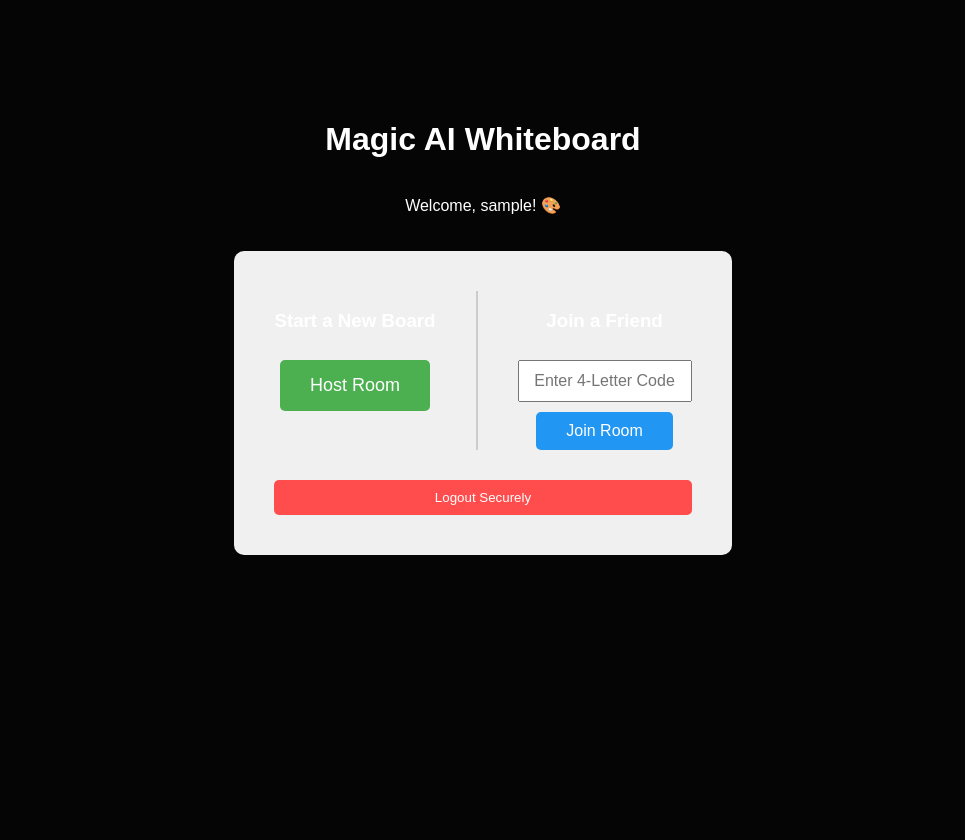
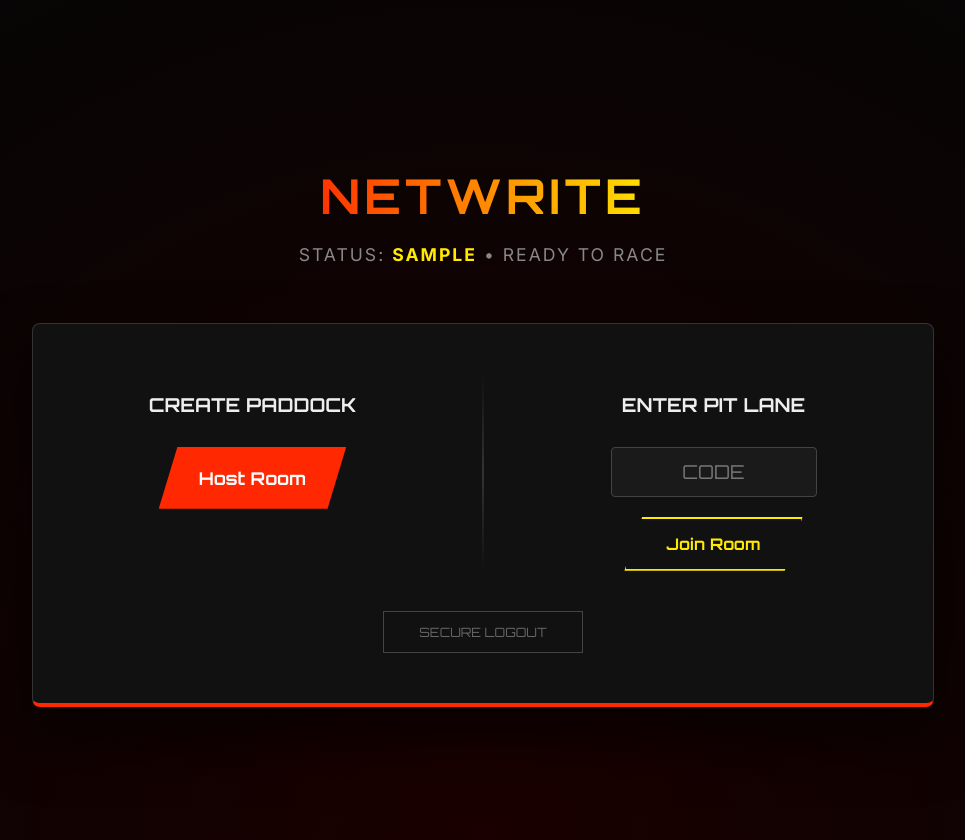
Before and after one commit to sumandashw16/NetWrite, a React (Vite) app in the folder client/: page / in a window 1280 px wide. Shown: the whole page, without its empty margins (157-1122 px from the left). Before the commit the page ends 800 px from the top, so only its background shows below. Built offline with nearby package versions, Linux system fonts and the light colour scheme; no server answers; sample sign-in values are in the browser's storage.

Commit message:
added whiteboard style

```diff
--- /dev/null
+++ b/client/src/components/WhiteboardArea.css
@@ -0,0 +1,156 @@
+/* WhiteboardArea.css */
+
+.dashboard-container {
+  min-height: 100vh;
+  display: flex;
+  flex-direction: column;
+  align-items: center;
+  justify-content: center;
+  background: radial-gradient(circle at bottom, #1a0000 0%, #050505 100%);
+  color: white;
+  padding: 20px;
+}
+
+.dashboard-header {
+  text-align: center;
+  margin-bottom: 40px;
+}
+
+.dashboard-header h1 {
+  font-family: 'Orbitron', sans-serif;
+  font-size: 3rem;
+  letter-spacing: 4px;
+  background: linear-gradient(to right, var(--ferrari-red), var(--modena-yellow));
+  -webkit-background-clip: text;
+  -webkit-text-fill-color: transparent;
+  margin-bottom: 10px;
+}
+
+.welcome-text {
+  font-size: 1.1rem;
+  color: #888;
+  text-transform: uppercase;
+  letter-spacing: 2px;
+}
+
+.username-highlight {
+  color: var(--modena-yellow);
+  font-weight: bold;
+}
+
+.mission-control-card {
+  background-color: var(--carbon-fiber);
+  border: 1px solid #333;
+  border-bottom: 4px solid var(--ferrari-red);
+  padding: 50px;
+  border-radius: 8px;
+  box-shadow: 0 30px 60px rgba(0, 0, 0, 0.6);
+  display: flex;
+  flex-direction: column;
+  align-items: center;
+  max-width: 800px;
+  width: 100%;
+}
+
+.actions-grid {
+  display: flex;
+  gap: 60px;
+  margin-bottom: 40px;
+  width: 100%;
+  justify-content: center;
+}
+
+.action-section {
+  display: flex;
+  flex-direction: column;
+  align-items: center;
+  gap: 20px;
+  flex: 1;
+}
+
+.action-section h3 {
+  font-family: 'Orbitron', sans-serif;
+  font-size: 1.2rem;
+  color: #eee;
+  margin-bottom: 10px;
+}
+
+.divider {
+  width: 2px;
+  background: linear-gradient(to bottom, transparent, #333, transparent);
+}
+
+/* Host & Join Buttons */
+.btn-host {
+  background-color: var(--ferrari-red);
+  color: white;
+  border: none;
+  padding: 20px 40px;
+  font-family: 'Orbitron', sans-serif;
+  font-size: 1.1rem;
+  font-weight: bold;
+  cursor: pointer;
+  clip-path: polygon(10% 0, 100% 0, 90% 100%, 0 100%);
+  transition: all 0.3s ease;
+}
+
+.btn-host:hover {
+  background-color: white;
+  color: var(--ferrari-red);
+  transform: translateY(-5px);
+  box-shadow: 0 10px 20px rgba(227, 38, 54, 0.3);
+}
+
+.btn-join {
+  background-color: transparent;
+  border: 2px solid var(--modena-yellow);
+  color: var(--modena-yellow);
+  padding: 15px 40px;
+  font-family: 'Orbitron', sans-serif;
+  font-size: 1rem;
+  font-weight: bold;
+  cursor: pointer;
+  clip-path: polygon(10% 0, 100% 0, 90% 100%, 0 100%);
+  transition: all 0.3s ease;
+}
+
+.btn-join:hover {
+  background-color: var(--modena-yellow);
+  color: black;
+  transform: translateY(-5px);
+}
+
+.room-input {
+  background: #1a1a1a;
+  border: 1px solid #444;
+  color: white;
+  padding: 12px;
+  font-family: 'Orbitron', sans-serif;
+  font-size: 1.2rem;
+  text-align: center;
+  width: 180px;
+  border-radius: 4px;
+}
+
+.room-input:focus {
+  outline: none;
+  border-color: var(--modena-yellow);
+}
+
+.btn-logout {
+  background: none;
+  border: 1px solid #444;
+  color: #666;
+  padding: 12px 30px;
+  cursor: pointer;
+  font-family: 'Orbitron', sans-serif;
+  font-size: 0.8rem;
+  transition: all 0.3s;
+  width: 200px;
+  text-transform: uppercase;
+}
+
+.btn-logout:hover {
+  border-color: #ff4d4d;
+  color: #ff4d4d;
+}
--- a/client/src/components/WhiteboardArea.jsx
+++ b/client/src/components/WhiteboardArea.jsx
@@ -1,6 +1,7 @@
 import { useState } from "react";
 import Canvas from "./Canvas";
 import { useNavigate } from "react-router-dom";
+import "./WhiteboardArea.css"; // 🏎️ Loading the Ferrari Command Center styles
 
 export default function WhiteboardArea() {
   const [roomId, setRoomId] = useState("");
@@ -27,62 +28,61 @@ export default function WhiteboardArea() {
     navigate("/login");
   };
 
-  // If they are in a room, render the Canvas and pass the roomId AND the onLeave function
   if (inRoom) {
     return (
       <Canvas
         roomId={roomId}
         onLeave={() => {
-          setInRoom(false); // Changes the screen back to the menu
-          setRoomId("");    // Clears the room code
+          setInRoom(false);
+          setRoomId("");
         }}
       />
     );
   }
 
-  // Otherwise, render the Landing Page
   return (
-    <div style={{ display: "flex", flexDirection: "column", alignItems: "center", marginTop: "100px", fontFamily: "sans-serif" }}>
-      <h1>Magic AI Whiteboard</h1>
-      <p>Welcome, {localStorage.getItem("username")}! 🎨</p>
+    <div className="dashboard-container">
+      <div className="dashboard-header">
+        <h1>NETWRITE</h1>
+        <p className="welcome-text">
+          Status: <span className="username-highlight">{localStorage.getItem("username")}</span> • READY TO RACE
+        </p>
+      </div>
 
-      <div style={{ display: "flex", flexDirection: "column", alignItems: "center", marginTop: "20px", padding: "40px", backgroundColor: "#f0f0f0", borderRadius: "10px" }}>
+      <div className="mission-control-card">
+        <div className="actions-grid">
 
-        <div style={{ display: "flex", gap: "40px", marginBottom: "30px" }}>
-
-          <div style={{ display: "flex", flexDirection: "column", alignItems: "center", gap: "10px" }}>
-            <h3>Start a New Board</h3>
-            <button
-              onClick={handleHost}
-              style={{ padding: "15px 30px", fontSize: "18px", cursor: "pointer", backgroundColor: "#4CAF50", color: "white", border: "none", borderRadius: "5px" }}
-            >
+          {/* HOST SECTION */}
+          <div className="action-section">
+            <h3>CREATE PADDOCK</h3>
+            <button className="btn-host" onClick={handleHost}>
               Host Room
             </button>
           </div>
 
-          <div style={{ display: "flex", flexDirection: "column", alignItems: "center", gap: "10px", borderLeft: "2px solid #ccc", paddingLeft: "40px" }}>
-            <h3>Join a Friend</h3>
+          <div className="divider"></div>
+
+          {/* JOIN SECTION */}
+          <div className="action-section">
+            <h3>ENTER PIT LANE</h3>
             <input
+              className="room-input"
               type="text"
-              placeholder="Enter 4-Letter Code"
+              placeholder="CODE"
               maxLength={4}
               value={joinCode}
               onChange={(e) => setJoinCode(e.target.value)}
-              style={{ padding: "10px", fontSize: "16px", textAlign: "center", width: "150px" }}
             />
-            <button
-              onClick={handleJoin}
-              style={{ padding: "10px 30px", fontSize: "16px", cursor: "pointer", backgroundColor: "#2196F3", color: "white", border: "none", borderRadius: "5px" }}
-            >
+            <button className="btn-join" onClick={handleJoin}>
               Join Room
             </button>
           </div>
+
         </div>
 
-        <button onClick={handleLogout} style={{ background: "#ff4d4d", cursor: "pointer", color: "white", padding: "10px 20px", border: "none", borderRadius: "5px", width: "100%" }}>
-          Logout Securely
+        <button className="btn-logout" onClick={handleLogout}>
+          Secure Logout
         </button>
-
       </div>
     </div>
   );
```
